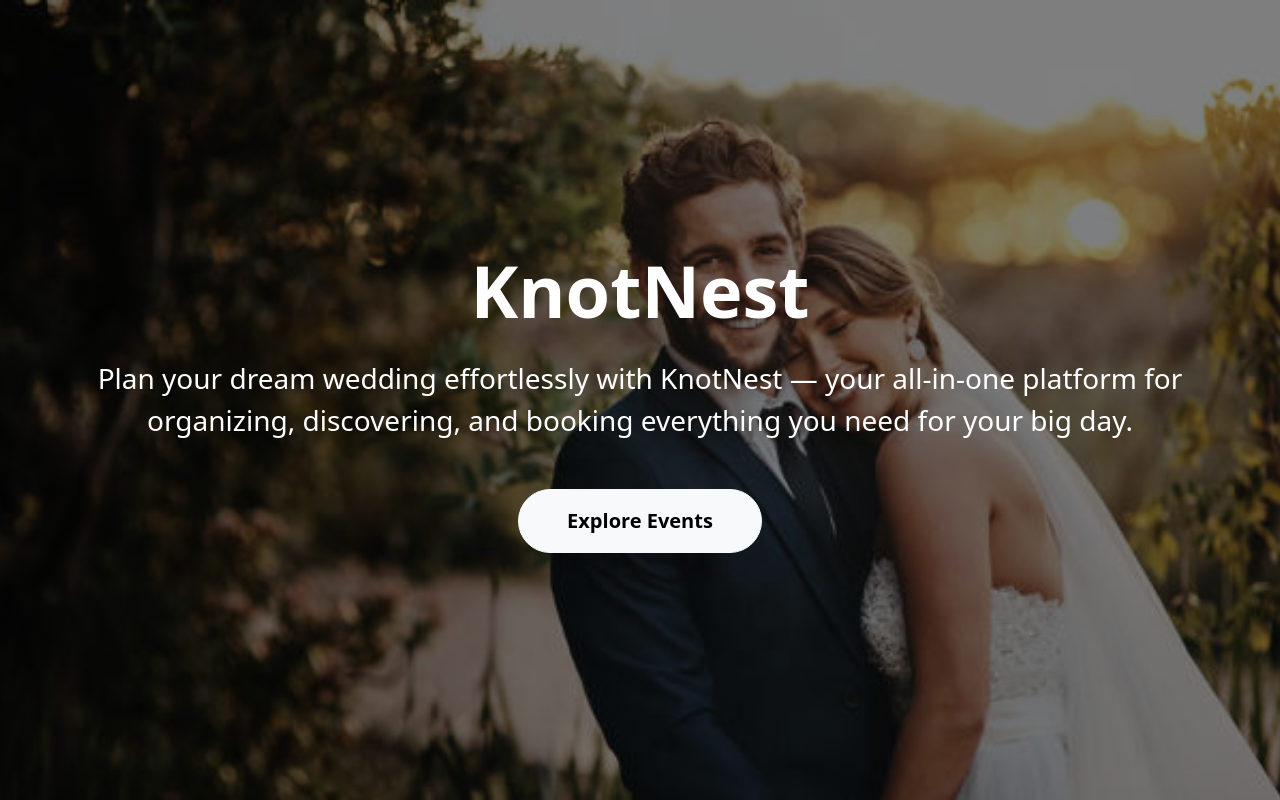
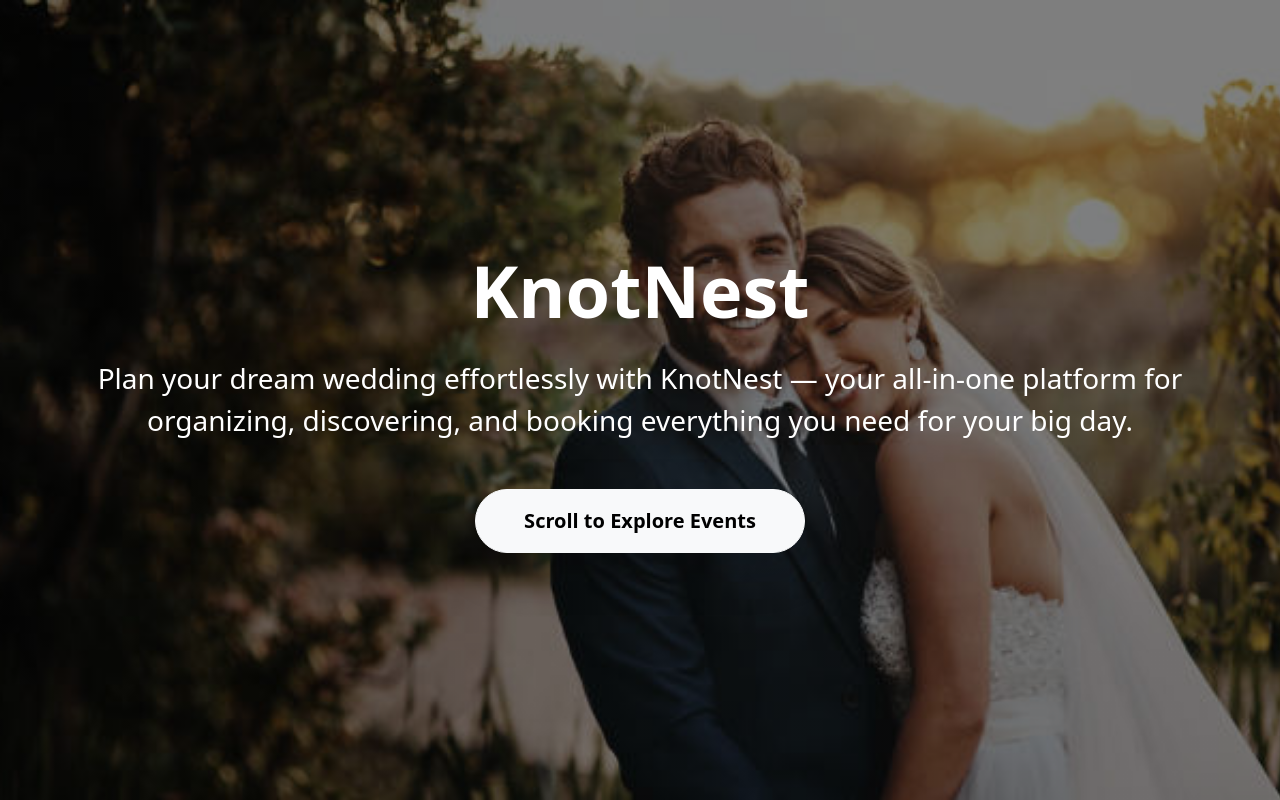
Before and after one commit to IBIRASA/KnotNest, a React (Create React App) app in the folder vow-venue-frontend/: page / in a window 1280 px wide. Shown: the top 800 px of the page. Built offline with nearby package versions, Linux system fonts and the light colour scheme.

Commit message:
fix(ci/cd): Final backend workflow YAML syntax push - ignoring editor warnings

```diff
--- a/vow-venue-frontend/src/components/LandingPage.jsx
+++ b/vow-venue-frontend/src/components/LandingPage.jsx
@@ -36,7 +36,7 @@ function LandingPage() {
             onClick={() => navigate('/eventlist')}
             className="px-5 py-3 rounded-pill fw-bold shadow-lg animate__animated animate__fadeInUp animate__delay-2s"
           >
-            Explore Events
+            Scroll to Explore Events
           </Button>
         </Container>
       </section>
```
